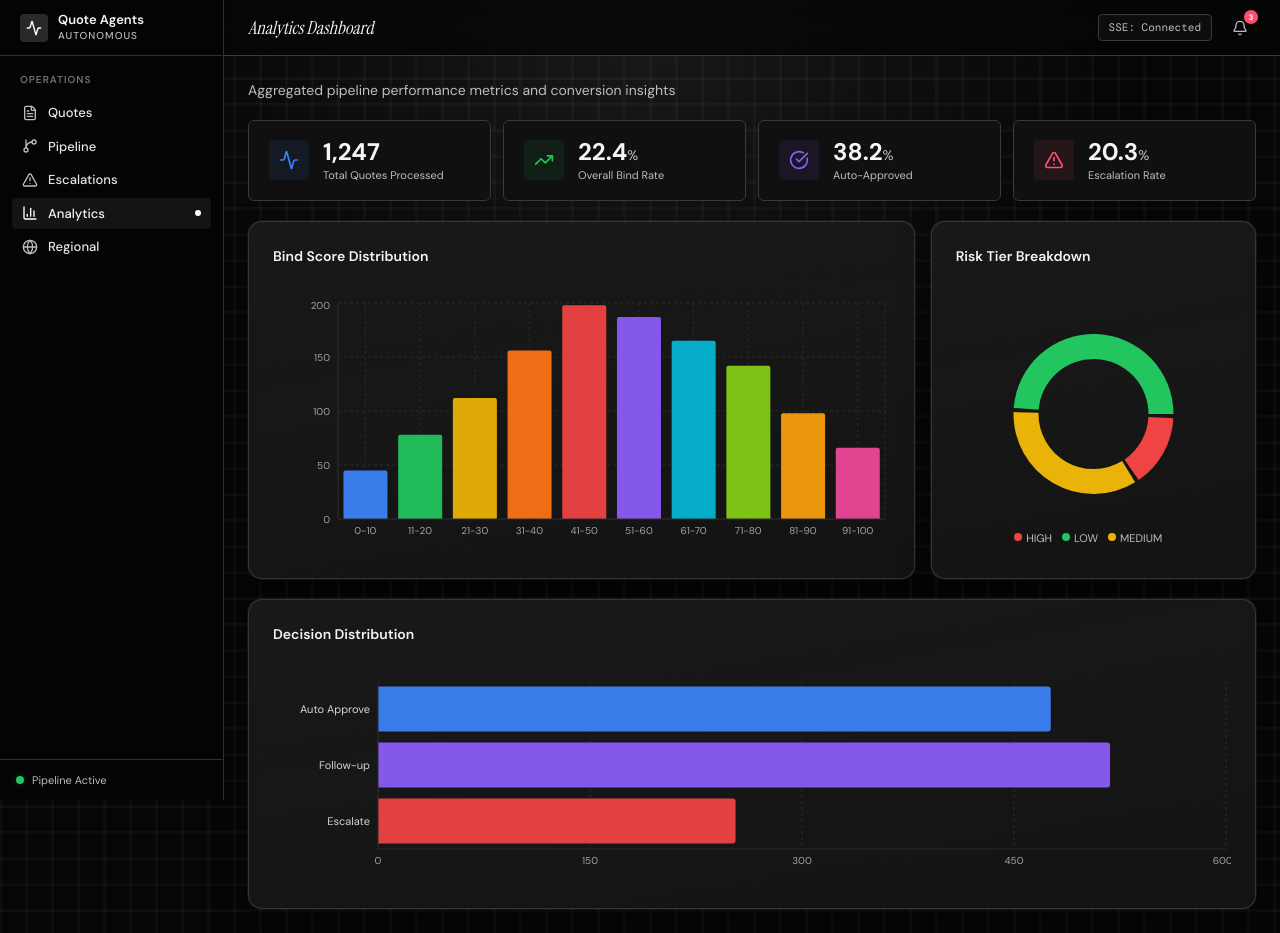
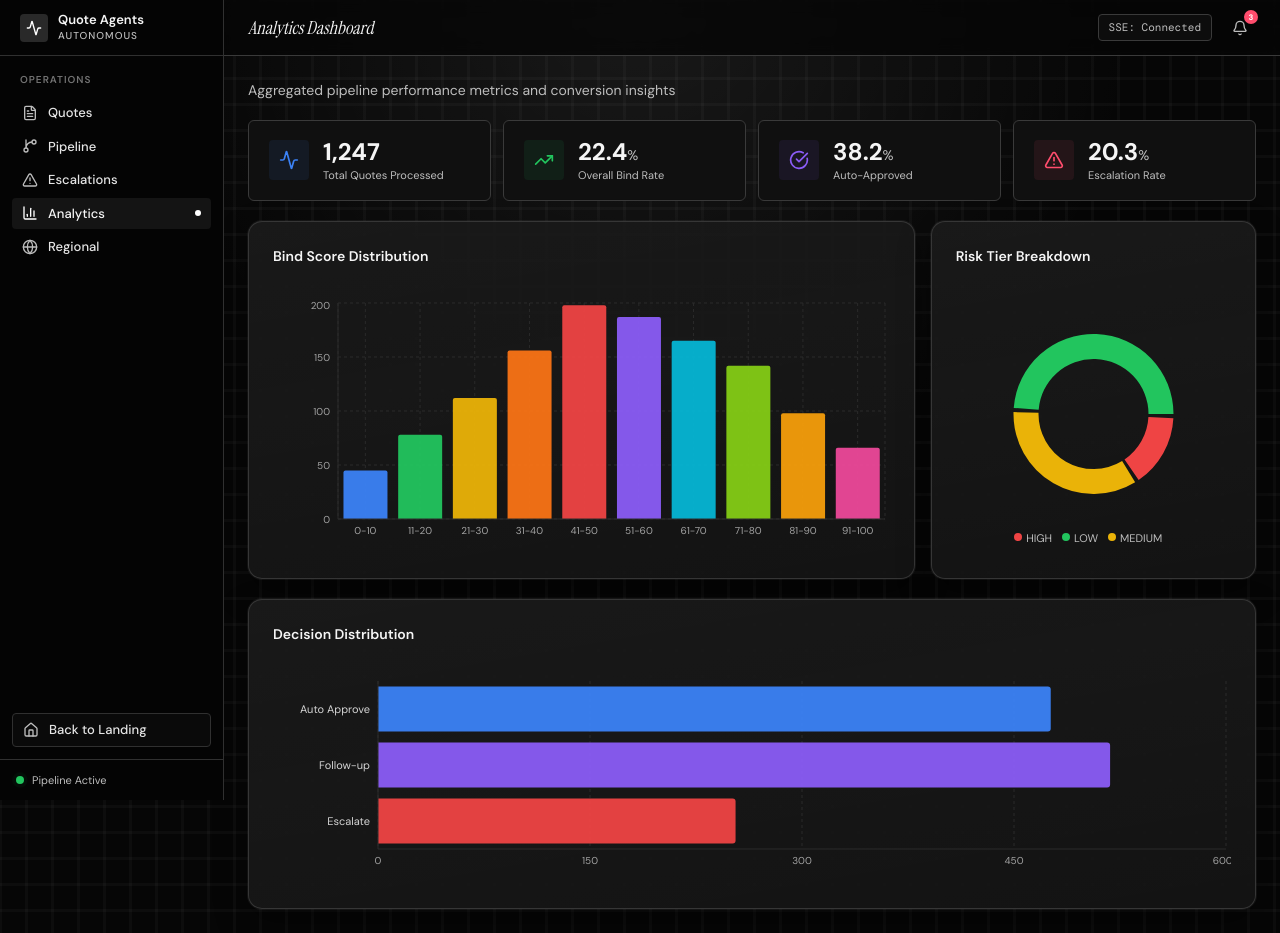
Before and after one commit to iamathulm/AI-DAY-T23-AUTONOMOUS-QUOTE-AGENTS, a Next.js app in the folder Frontend/: page /analytics in a window 1280 px wide. Built offline with nearby package versions, Linux system fonts and the light colour scheme.

Commit message:
Add "Back to Landing" link in sidebar for improved navigation

```diff
--- a/Frontend/src/components/layout/sidebar.tsx
+++ b/Frontend/src/components/layout/sidebar.tsx
@@ -10,6 +10,7 @@ import {
   BarChart3,
   Globe,
   Activity,
+  House,
 } from "lucide-react";
 
 const navItems = [
@@ -77,6 +78,16 @@ export function Sidebar() {
         })}
       </nav>
 
+      <div className="px-3 pb-3">
+        <Link
+          href="/"
+          className="group flex items-center gap-2.5 rounded-md border border-sidebar-border bg-sidebar-accent/40 px-2.5 py-1.5 text-[13px] font-medium text-sidebar-foreground transition-colors hover:bg-sidebar-accent hover:text-foreground"
+        >
+          <House className="size-4 shrink-0 text-muted-foreground transition-colors group-hover:text-foreground" />
+          Back to Landing
+        </Link>
+      </div>
+
       {/* System status footer */}
       <div className="border-t border-sidebar-border px-4 py-3">
         <div className="flex items-center gap-2">
```
